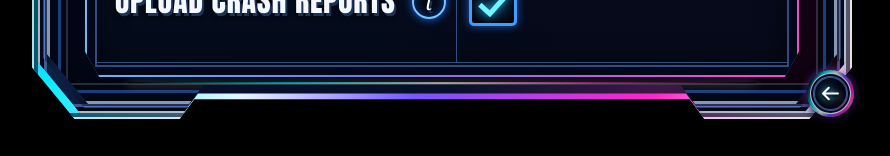
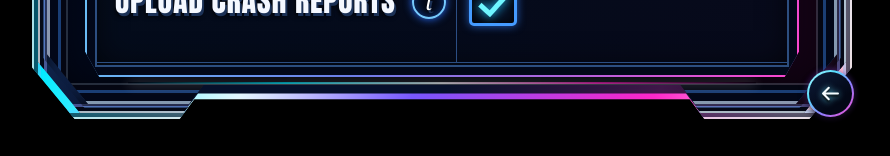
Before and after one commit to thurn/mockups, a Next.js app: page / in a window 1280 px wide. Both pictures are taken after a click on the button "Settings". Shown: the part 741-897 px from the top of the page, without its empty margins (198-1088 px from the left). Built offline with nearby package versions, Linux system fonts and the light colour scheme.

Commit message:
style: simplify return button outline

```diff
--- a/app/components/ReturnButton.tsx
+++ b/app/components/ReturnButton.tsx
@@ -1,6 +1,5 @@
 import { useInteraction } from "./useInteraction";
 import { squareInverseScale } from "./squareScale";
-import { frameBezelGradient, frameMetalGradient } from "./styles";
 
 export function ReturnButton({ onClick }: { onClick: () => void }) {
   const { state, handlers } = useInteraction();
@@ -26,12 +25,12 @@ export function ReturnButton({ onClick }: { onClick: () => void }) {
         padding: 0,
         borderRadius: "50%",
         color: "#f5fdff",
-        background: frameMetalGradient,
+        background: "linear-gradient(135deg, #bdf8ff 0%, #55dfff 32%, #8f7dff 62%, #ff4dcd 100%)",
         cursor: "pointer",
         outline: 0,
         boxShadow: highlighted
-          ? "inset 0 0 10px rgb(95 225 255 / 34%), 0 0 14px rgb(103 222 255 / 82%)"
-          : "inset 0 0 10px rgb(0 0 0 / 78%), 0 5px 9px rgb(0 0 0 / 72%), 0 0 8px rgb(147 77 255 / 62%)",
+          ? "0 0 12px rgb(103 222 255 / 72%)"
+          : "0 4px 8px rgb(0 0 0 / 72%), 0 0 6px rgb(147 77 255 / 48%)",
         filter: highlighted ? "brightness(1.14)" : undefined,
         transform: state.pressed ? "scale(0.92)" : highlighted ? "scale(1.08)" : undefined,
         font: "inherit",
@@ -42,24 +41,10 @@ export function ReturnButton({ onClick }: { onClick: () => void }) {
         aria-hidden="true"
         style={{
           position: "absolute",
-          inset: `calc(3px * ${squareInverseScale})`,
+          inset: `calc(2px * ${squareInverseScale})`,
           boxSizing: "border-box",
           borderRadius: "50%",
-          border: `calc(1px * ${squareInverseScale}) solid rgb(235 250 255 / 72%)`,
-          background: frameBezelGradient,
-          boxShadow: `inset 0 0 0 calc(2px * ${squareInverseScale}) rgb(1 4 14 / 92%), inset 0 0 0 calc(3px * ${squareInverseScale}) rgb(145 159 255 / 42%)`,
-        }}
-      />
-      <span
-        aria-hidden="true"
-        style={{
-          position: "absolute",
-          inset: `calc(7px * ${squareInverseScale})`,
-          boxSizing: "border-box",
-          borderRadius: "50%",
-          border: `calc(1px * ${squareInverseScale}) solid rgb(106 165 255 / 48%)`,
-          background: "linear-gradient(135deg, #0c1b38, #020612 58%, #25102f)",
-          boxShadow: "inset 0 0 9px rgb(0 0 0 / 94%)",
+          background: "linear-gradient(145deg, #0c1b38, #030816 68%)",
         }}
       />
       <svg
```
Also changed, not shown: settings-corner-return-icon.png.
